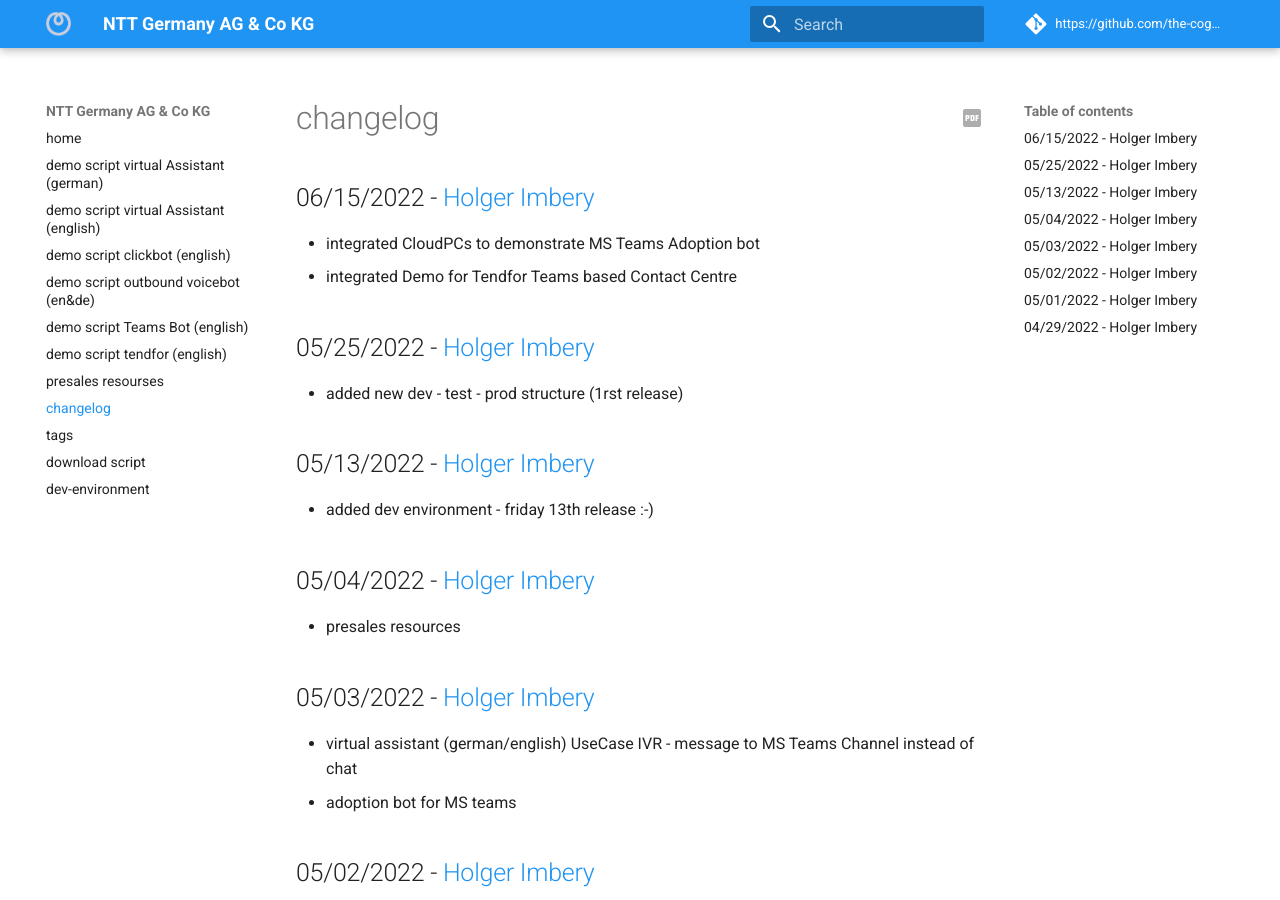
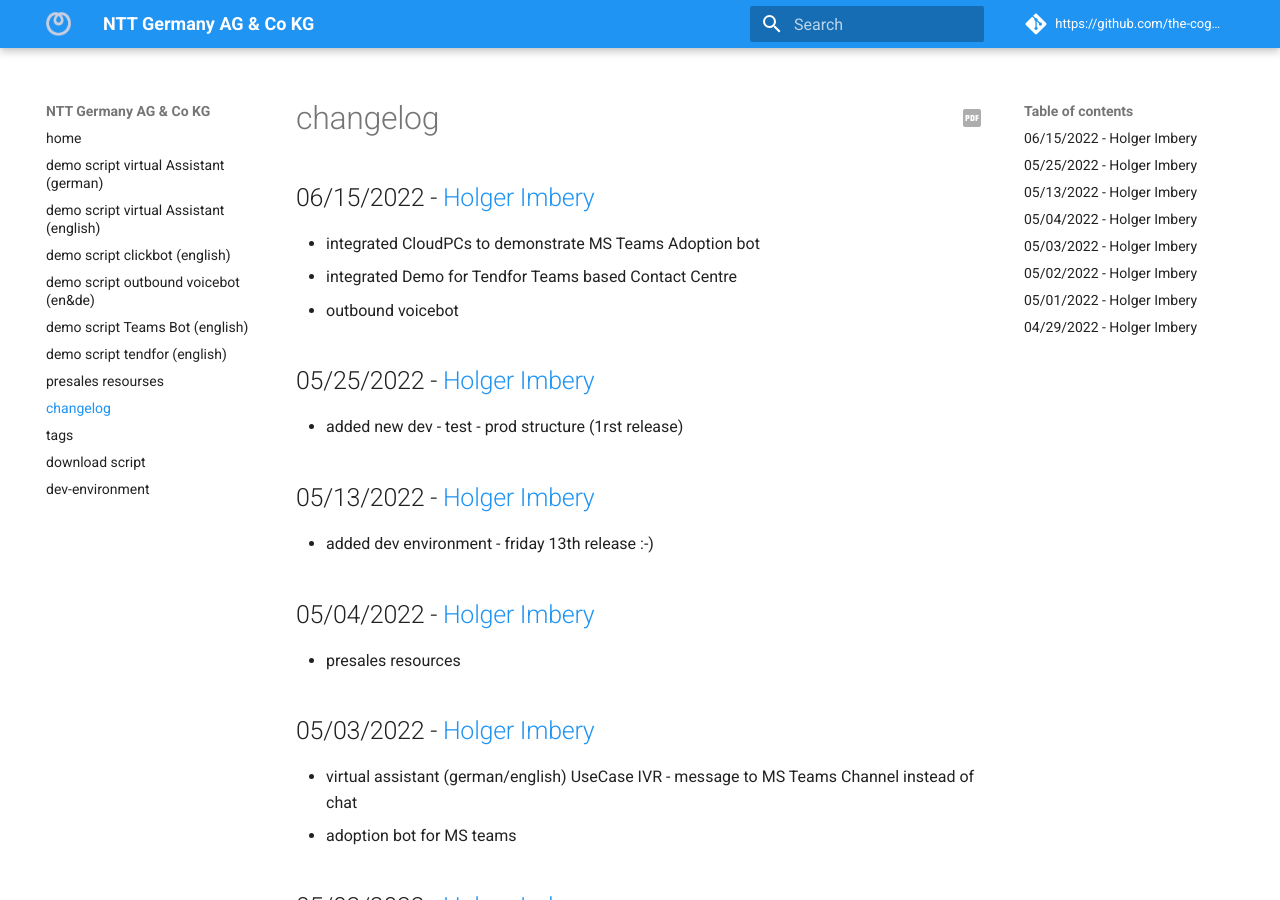
Before and after one commit to the-cognitiveservices-ninja/demo-environment, an MkDocs documentation site: the page built from docs/changelog.md, in a window 1280 px wide and 900 px high. Built offline with MkDocs 1.6.1 and Material for MkDocs 9.7.7, drawn with Linux system fonts in a browser that asks for light colours; comment, search, counter and statistics services are not loaded.

Commit message:
Update changelog.md

```diff
--- a/docs/changelog.md
+++ b/docs/changelog.md
@@ -5,6 +5,7 @@
 ## 06/15/2022  - [Holger Imbery](https://github.com/the-cognitiveservices-ninja)
  - integrated CloudPCs to demonstrate MS Teams Adoption bot
  - integrated Demo for Tendfor Teams based Contact Centre
+ - outbound voicebot
 
 ## 05/25/2022  - [Holger Imbery](https://github.com/the-cognitiveservices-ninja)
   * added new dev - test - prod structure (1rst release)
```
